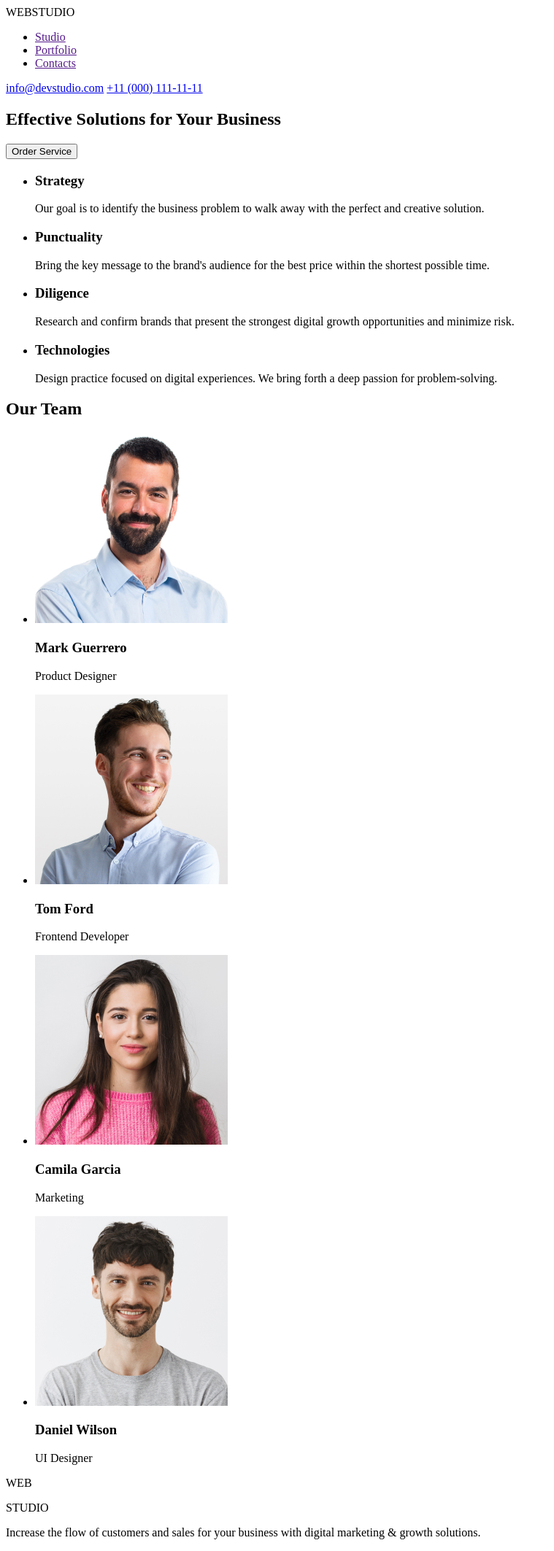
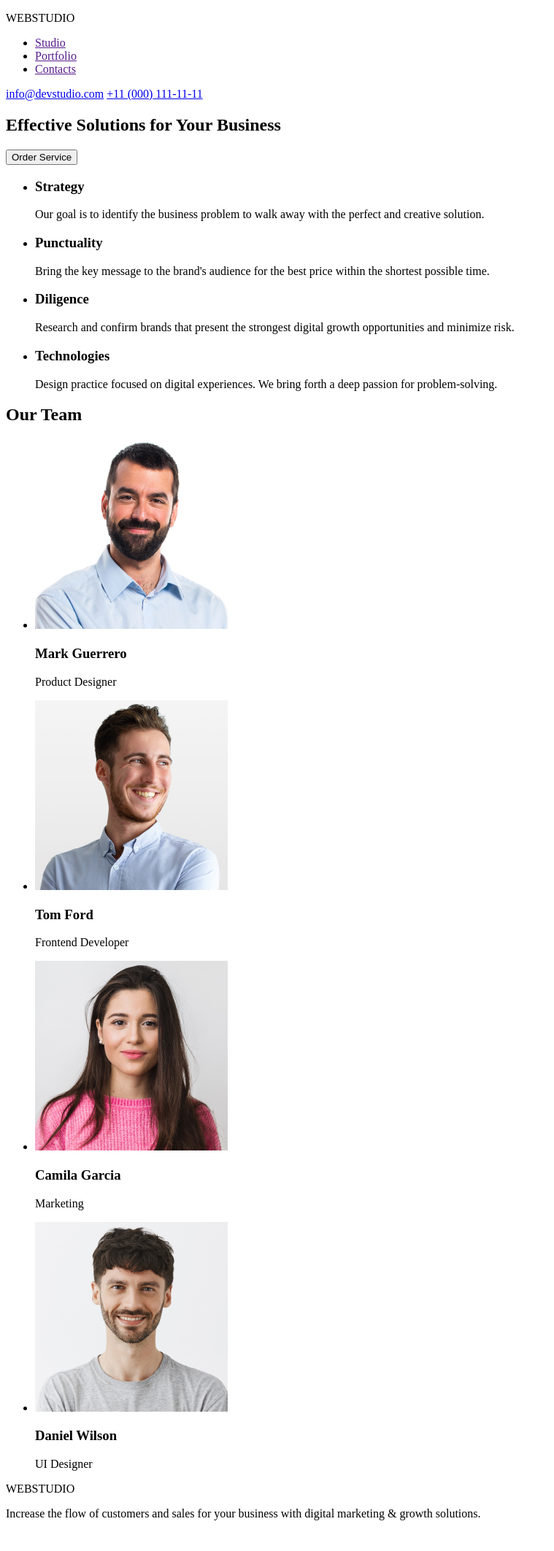
Before and after one commit to Stepannovv/goit-markup-hw-01, a plain HTML site: page index.html in a window 1280 px wide. Shown: the whole page at 73% size, without its empty margins (0-759 px from the left). After the commit the page ends 2100 px from the top, so only its background shows below. Drawn offline with Linux system fonts and the light colour scheme.

Commit message:
changed logo

```diff
--- a/index.html
+++ b/index.html
@@ -7,7 +7,8 @@
 </head>
 <body>
     <header>
-        <a>WEB</a><a>STUDIO</a>
+
+        <p>WEBSTUDIO</p>
         <nav>
             <ul>
                 <li><a href="" target="_blank">Studio</a></li>
@@ -80,7 +81,7 @@
 
     </main>
     <footer>
-        <p>WEB</p><p>STUDIO</p>
+        <p>WEBSTUDIO</p>
         <p>Increase the flow of customers and sales for your business with digital marketing & growth solutions.</p>
     </footer>
 </body>
```
